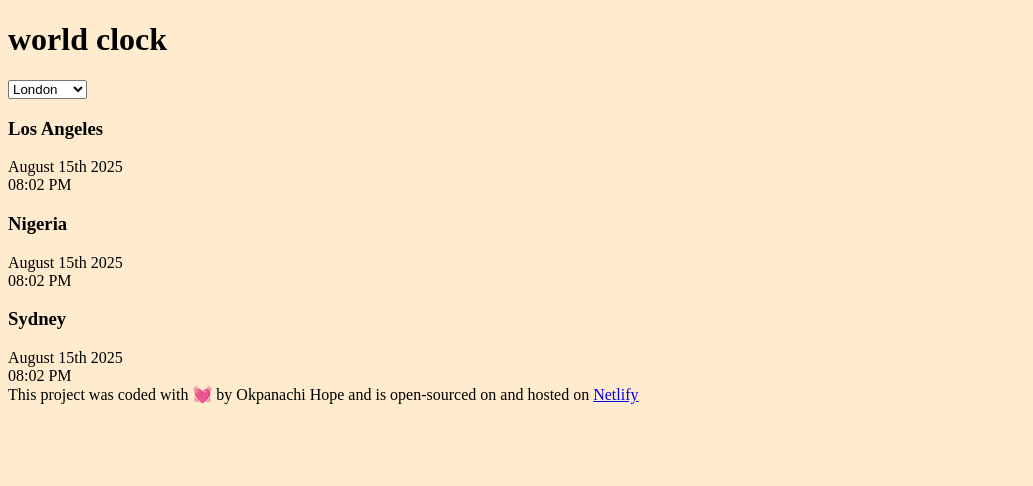
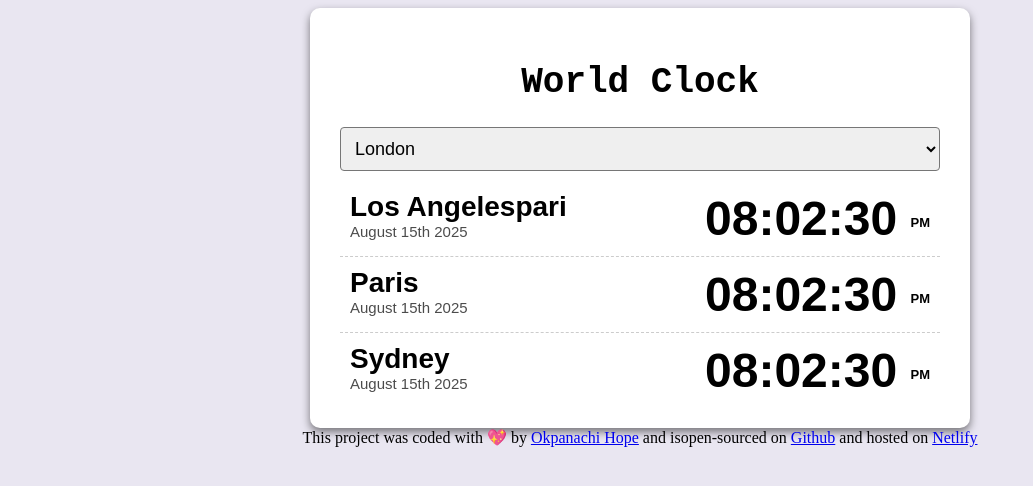
Before and after one commit to Mahopeok/World-Clock, a plain HTML site: page index.html in a window 1280 px wide. Shown: the whole page, without its empty margins (0-1033 px from the left). Drawn offline with nearby package versions, Linux system fonts and the light colour scheme.

Commit message:
Inputed the css components

```diff
--- a/css/style.css
+++ b/css/style.css
@@ -1,3 +1,75 @@
 body{
-    background-color: blanchedalmond;
+    background-color: #e9e6f1;
 }
+
+.container{
+    max-width: 600px;
+    margin: 0 auto;
+    background-color: white;
+    padding: 30px;
+    box-shadow: 0 4px 8px rgba(0, 0, 0, 0.5);
+    border-radius: 10px;
+    margin: 60px, 0;
+    font-family: sans-serif;
+
+}
+
+h1{
+    text-align: center;
+    color: rgba(0, 0, 0);
+     font-family: 'Courier New', Courier, monospace;
+    font-size: 36px;
+}
+h2{
+    margin: 0 ;
+    font-size: 28px;
+}
+
+select{
+    display: block;
+    width: 100%;
+    border-radius: 4px;
+    padding: 10px;
+    font-size: 18px;
+    margin-bottom: 10px;
+}
+
+
+
+
+.city{
+    display: flex;
+    justify-content: space-between;
+    margin : 20px, 0;
+    padding: 10px;
+    border-bottom: 1px dashed rgba(0, 0, 0, 0.2);
+
+}
+
+.city:last-child{
+    border-bottom: none;
+    padding-bottom: 0;
+}
+
+.time{
+    font-size: 48px;
+    font-weight: bold;
+
+
+
+
+}
+
+.date{
+    opacity: 0.7;
+    font-size: 15px;
+}
+.time span{
+    font-size: small;
+    vertical-align: middle;
+}
+
+footer{
+    text-align: center;
+
+}
--- a/index.html
+++ b/index.html
@@ -10,8 +10,8 @@ https://cdn.jsdelivr.net/npm/moment@3h3.30.1/moment.min.js
     <link rel="stylesheet" href="css/style.css">
 </head>
 <body>
-    <div>
-    <h1>world clock</h1>
+    <div class="container">
+    <h1>World Clock</h1>
     <select name="" id="">
         <option value="">London</option>
         <option value="">New York</option>
@@ -20,26 +20,34 @@ https://cdn.jsdelivr.net/npm/moment@3h3.30.1/moment.min.js
     </select>
 
     <div class="city">
-        <h3>Los Angeles</h3>
+        <div class="city-date"><h2>Los Angelespari</h2>
         <div class="date">August 15th 2025</div>
-        <div class="time">08:02 PM</div>
+        </div>
+        <div class="time">08:02:30 <span >PM</span></div>
+        </div>
+
+     <div class="city">
+        <div class="city-date"><h2>Paris</h2>
+        <div class="date">August 15th 2025</div>
+        </div>
+        <div class="time">08:02:30 <span >PM</span></div>
+        </div>
+
+     <div class="city">
+        <div class="city-date"><h2>Sydney</h2>
+        <div class="date">August 15th 2025</div>
+        </div>
+        <div class="time">08:02:30 <span >PM</span></div>
         </div>
     </div>
-    <div class="city">
-        <h3>Nigeria</h3>
-        <div class="date">August 15th 2025</div>
-        <div class="time">08:02 PM</div>
-        </div>
-    </div>
-    <div class="city">
-        <h3>Sydney</h3>
-        <div class="date">August 15th 2025</div>
-        <div class="time">08:02 PM</div>
-        </div>
+
     </div>
     </div>
     <footer>
-        This project was coded with 💓 by Okpanachi Hope and is <a href="https://github.com/Mahopeok/"></a> open-sourced on <a href="https://github.com/Mahopeok/World-Clock"></a> and hosted on <a href="https://myworldclockprojectjs.netlify.app/">Netlify</a>
+        This project was coded with 💖 by
+        <a href="https://github.com/Mahopeok/">Okpanachi Hope</a>  and isopen-sourced on
+        <a href="https://github.com/Mahopeok/World-Clock">Github</a> and hosted on
+        <a href="https://myworldclockprojectjs.netlify.app/">Netlify</a>
     </footer>
     <script src="javaScript/index.js"></script>
 </body>
```
